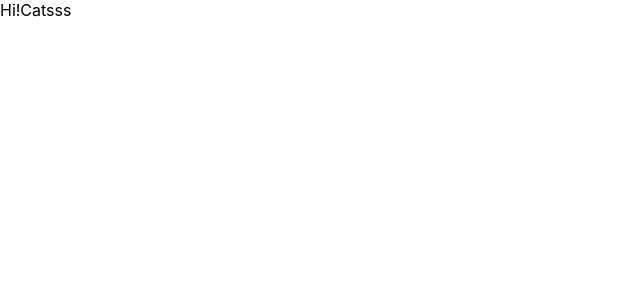
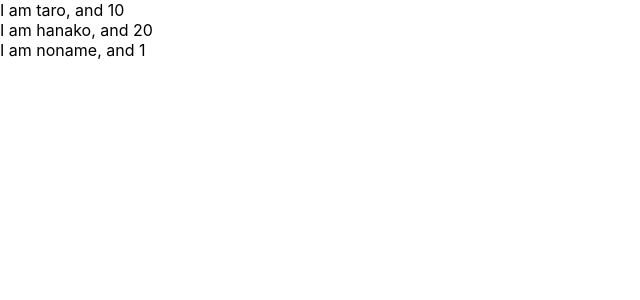
Before and after one commit to ItoYukito/udemy-react-redux, a React (Create React App) app: page / in a window 1280 px wide. Shown: the top 300 px of the page, without its empty margins (0-640 px from the left). Built offline with nearby package versions, Linux system fonts and the light colour scheme.

Commit message:
component

```diff
--- a/src/App.js
+++ b/src/App.js
@@ -1,19 +1,28 @@
 import React from 'react';
 
-// function App() {
-//   return (
-//     <h1>
-//       Hello, World!
-//     </h1>
-//   );
-// }
-
 const App = () => {
-return <div>Hi!Catsss</div>
+  const profiles = [
+    {name: "taro",age: 10},
+    {name:"hanako",age: 20},
+    {name:"noname"}
+  ]
+  return (
+  <div>
+    {
+      profiles.map((profile, index) => {
+        return <User name={profile.name} age={profile.age} key={index}/>
+      })
+    }
+    </div>
+  )
 }
 
-const Cat = () => {
-  return <div>Cat!</div>
+const User = (props) => {
+  return <div>I am {props.name}, and {props.age}</div>
+}
+
+User.defaultProps = {
+  age: 1
 }
 
 export default App;
```
